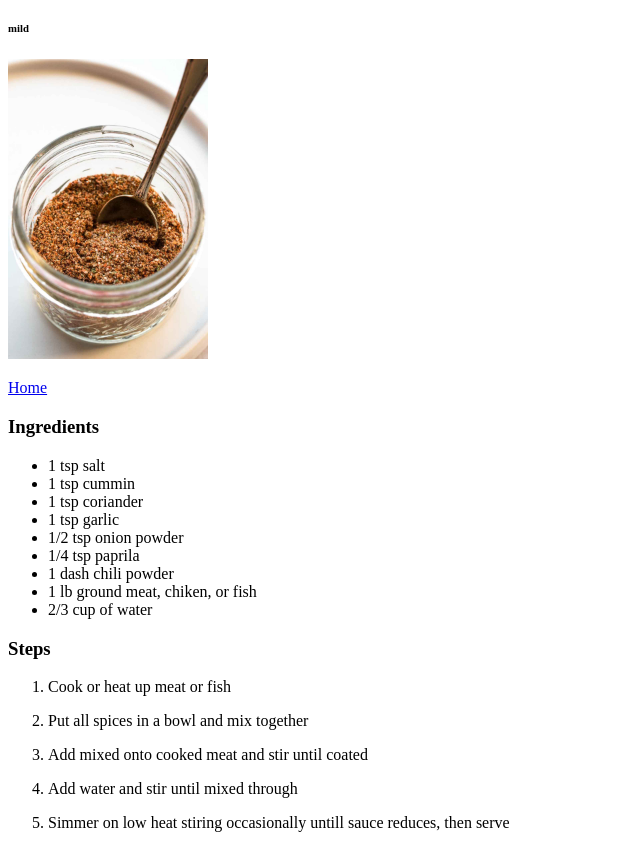
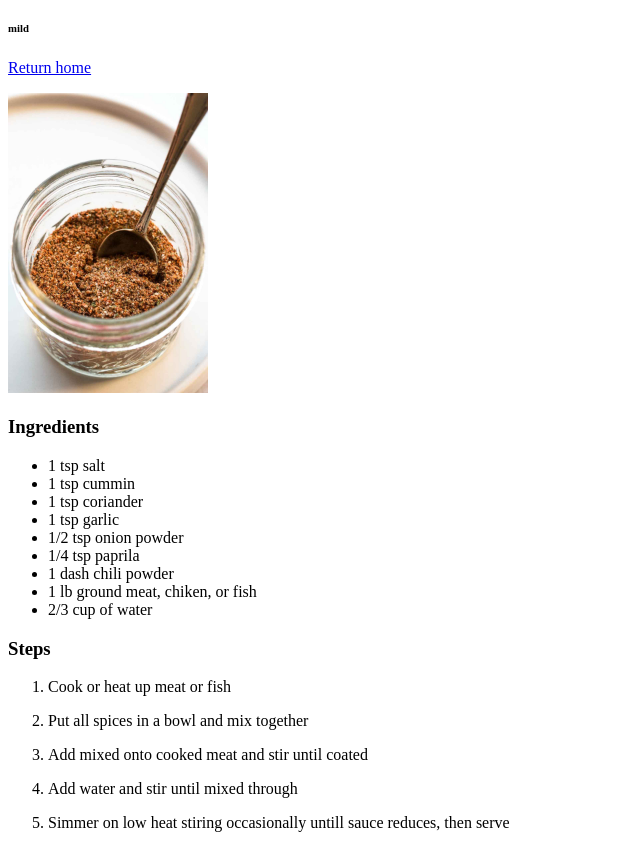
Before and after one commit to Johnbuoy-beginner/odin-recipies, a plain HTML site: page recipes/taco-seasoning.html in a window 1280 px wide. Shown: the part 61-909 px from the top of the page, without its empty margins (0-640 px from the left). Drawn offline with Linux system fonts and the light colour scheme.

Commit message:
Taco seasoning will like like the other recipies

```diff
--- a/recipes/taco-seasoning.html
+++ b/recipes/taco-seasoning.html
@@ -7,8 +7,8 @@
 <body>
     <h1>Taco Seasoning</h1>
     <h6>mild</h6>
+    <p><a href="../index.html">Return home</a></p>
     <img src="../img/taco_seasoning.jpg" width="200" alt="Powderd mexican spicy goodness">
-    <p><a href="../index.html">Home</a></p>
     <h3>Ingredients</h3>
         <ul>
             <li>1 tsp salt</li>
```
